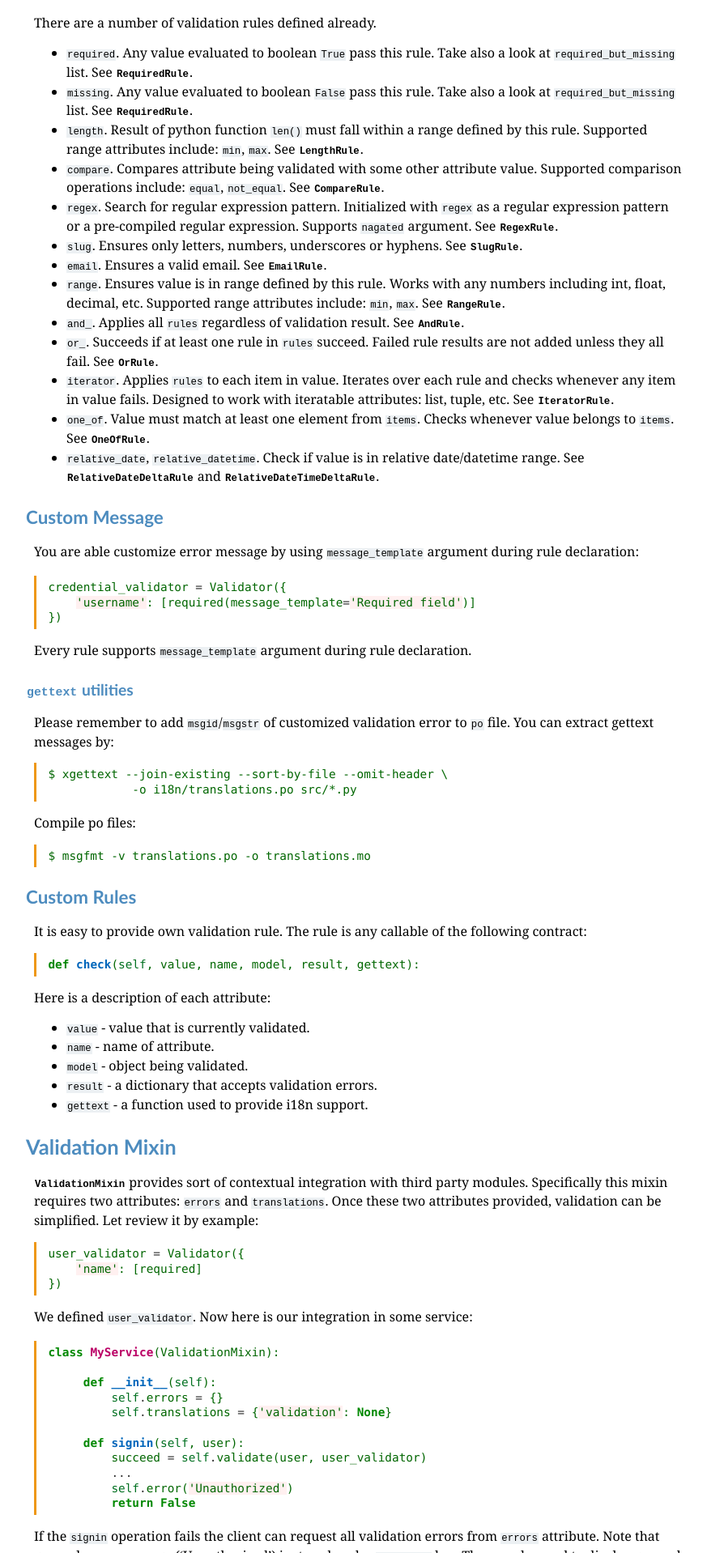
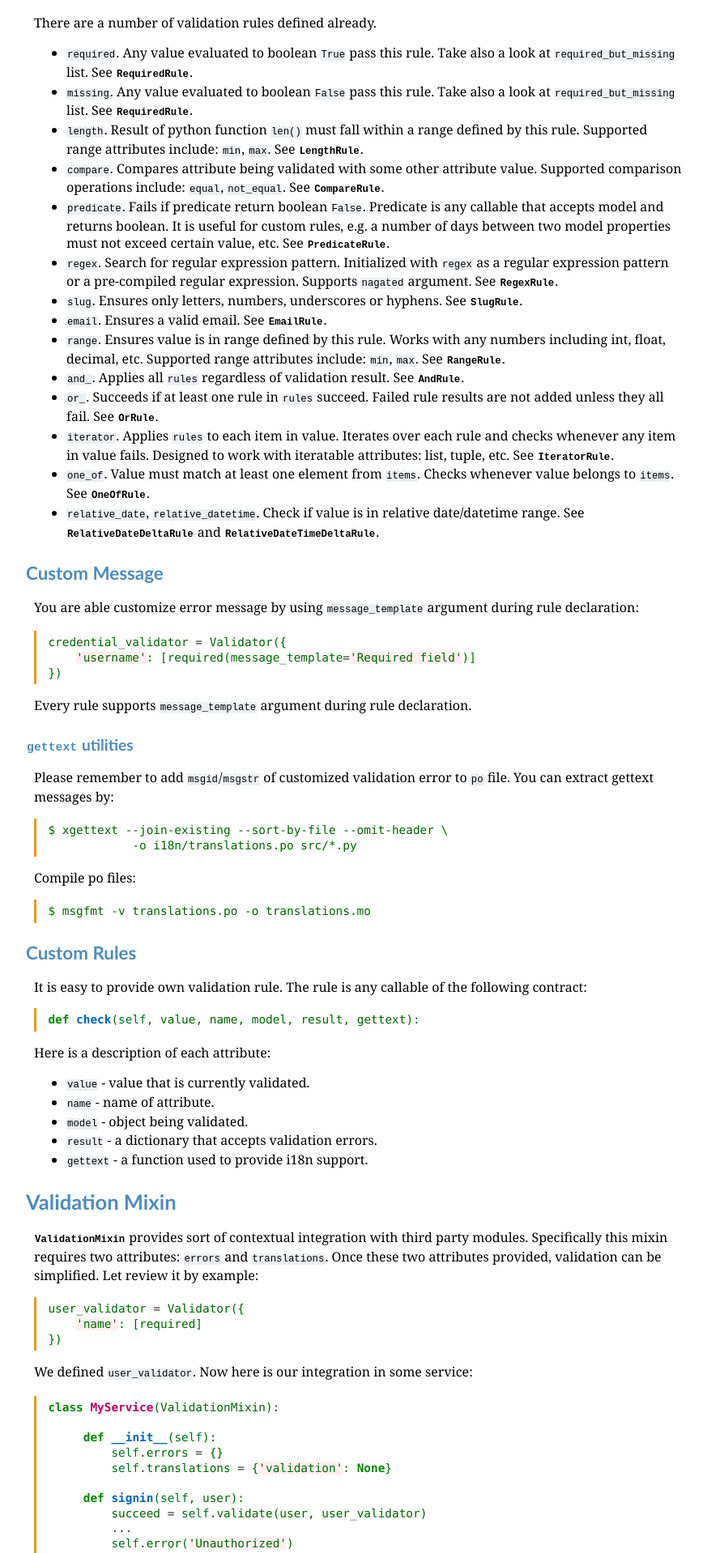
Before and after one commit to akornatskyy/wheezy.validation, a Sphinx documentation site: the page built from doc/userguide.rst, in a window 1280 px wide. Shown: the part 1575-3493 px from the top of the page at 81% size, without its empty margins (208-1081 px from the left). Built offline with Sphinx 7.4.7, drawn with Linux system fonts in a browser that asks for light colours; some of the changed text lies outside the part shown.

Commit message:
Added predicate rule to documentation.

```diff
--- a/doc/userguide.rst
+++ b/doc/userguide.rst
@@ -102,6 +102,11 @@ There are a number of validation rules defined already.
 * ``compare``. Compares attribute being validated with some other attribute
   value. Supported comparison operations include: ``equal``,
   ``not_equal``. See :py:class:`~wheezy.validation.rules.CompareRule`.
+* ``predicate``. Fails if predicate return boolean ``False``. Predicate
+  is any callable that accepts model and returns boolean. It is
+  useful for custom rules, e.g. a number of days between two model
+  properties must not exceed certain value, etc.
+  See :py:class:`~wheezy.validation.rules.PredicateRule`.
 * ``regex``. Search for regular expression pattern. Initialized with
   ``regex`` as a regular expression pattern or a pre-compiled regular
   expression. Supports ``nagated`` argument.
```
